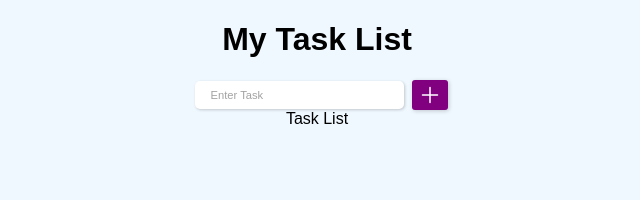
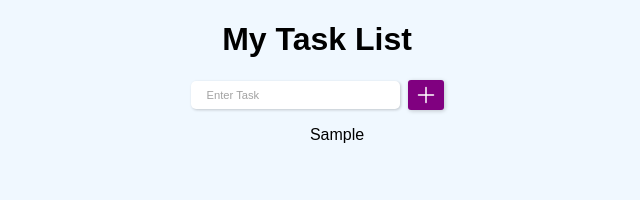
Before and after one commit to leoarthurwall/todo-list, a React (Create React App) app in the folder todo-list/: page / in a window 1280 px wide. Both pictures are taken after typing "Sample" into the empty fields and a click on the button "Add Task". Shown: the top 200 px of the page, without its empty margins (323-963 px from the left). Built offline with nearby package versions, Linux system fonts and the light colour scheme; the HTML template or start-up script is replaced by a standard one.

Commit message:
created a tasklist component that receives the tasks state as a prop and maps another custom component for the individual item. currently the task item displays the taks name

```diff
--- a/todo-list/src/components/CustomForm.js
+++ b/todo-list/src/components/CustomForm.js
@@ -18,7 +18,6 @@ export const CustomForm = ({addTask}) => {
 
   return (
     <form className="todo" onSubmit={handleFormSubmit}>
-      <p>{task}</p>
       <div className="wrapper">
         <input
           type="text"
--- /dev/null
+++ b/todo-list/src/components/TaskItem.jsx
@@ -0,0 +1,7 @@
+export default function TaskItem({task}) {
+  return (
+    <div>
+        {task.name}
+    </div>
+  )
+}
--- a/todo-list/src/components/TaskList.js
+++ b/todo-list/src/components/TaskList.js
@@ -1,5 +1,17 @@
-export const TaskList = (tasks) => {
+import TaskItem from './TaskItem'
+
+export const TaskList = ({tasks}) => {
   return (
-    <div>Task List</div>
+    <ul className="task-list">
+        {tasks.map(task => (
+            <TaskItem
+                key={task.id}
+                task={task}
+            />
+        ))
+
+        }
+
+    </ul>
   )
 }
--- a/todo-list/src/index.css
+++ b/todo-list/src/index.css
@@ -50,3 +50,36 @@ input::placeholder{
 .label{
   pointer-events: none;
 }
+
+/* tasklist */
+
+.task-list{
+  display:grid;
+  list-style-type: none;
+  gap:1rem;
+}
+
+/* task item */
+
+.task-item {
+  display: flex;
+  align-items: center;
+  justify-content: space-between;
+  gap: 0.6rem;
+  padding:0.6rem;
+  font-size: 0.8rem;
+  border-radius: 10px;
+}
+
+.task-group {
+  display: flex;
+  align-items: center;
+  gap: 0.5rem;
+}
+
+.task-item-label{
+  position: relative;
+  cursor: pointer;
+  text-align: left;
+  line-height: 1.4;
+}
```
